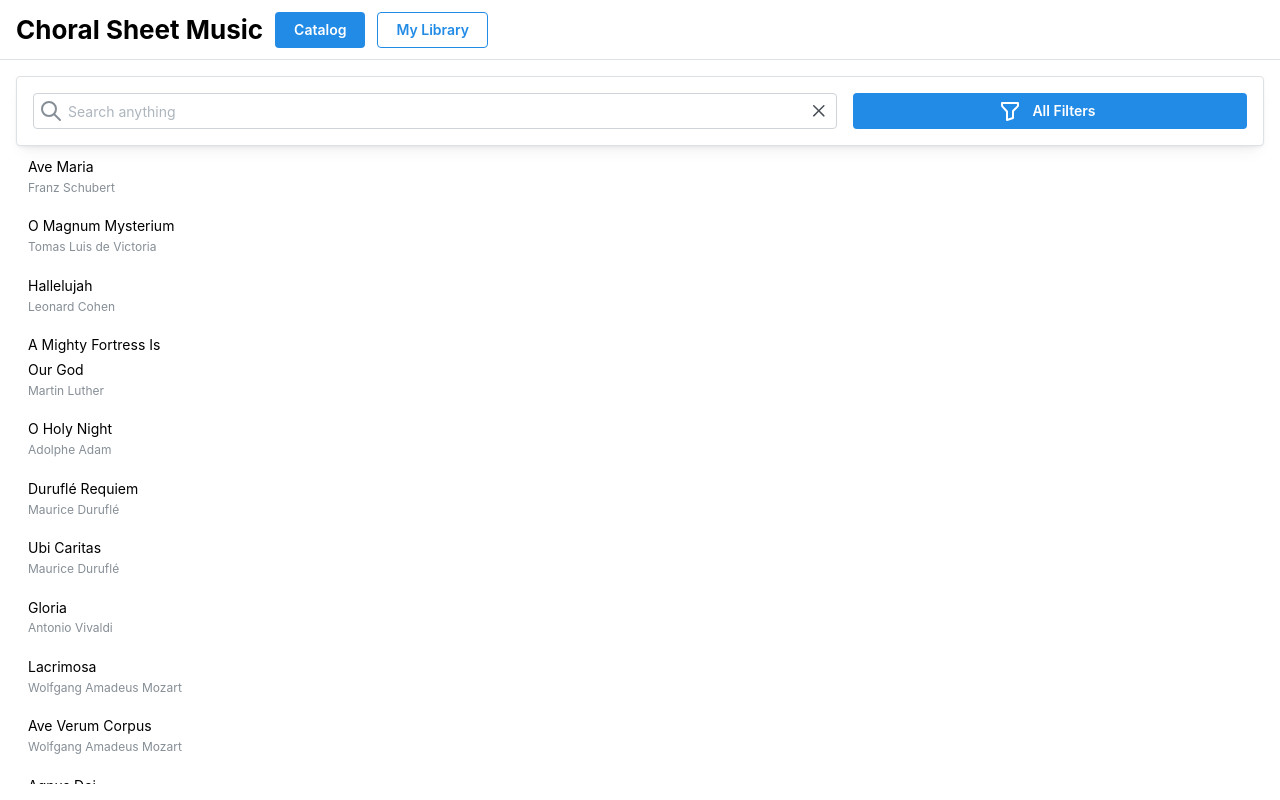
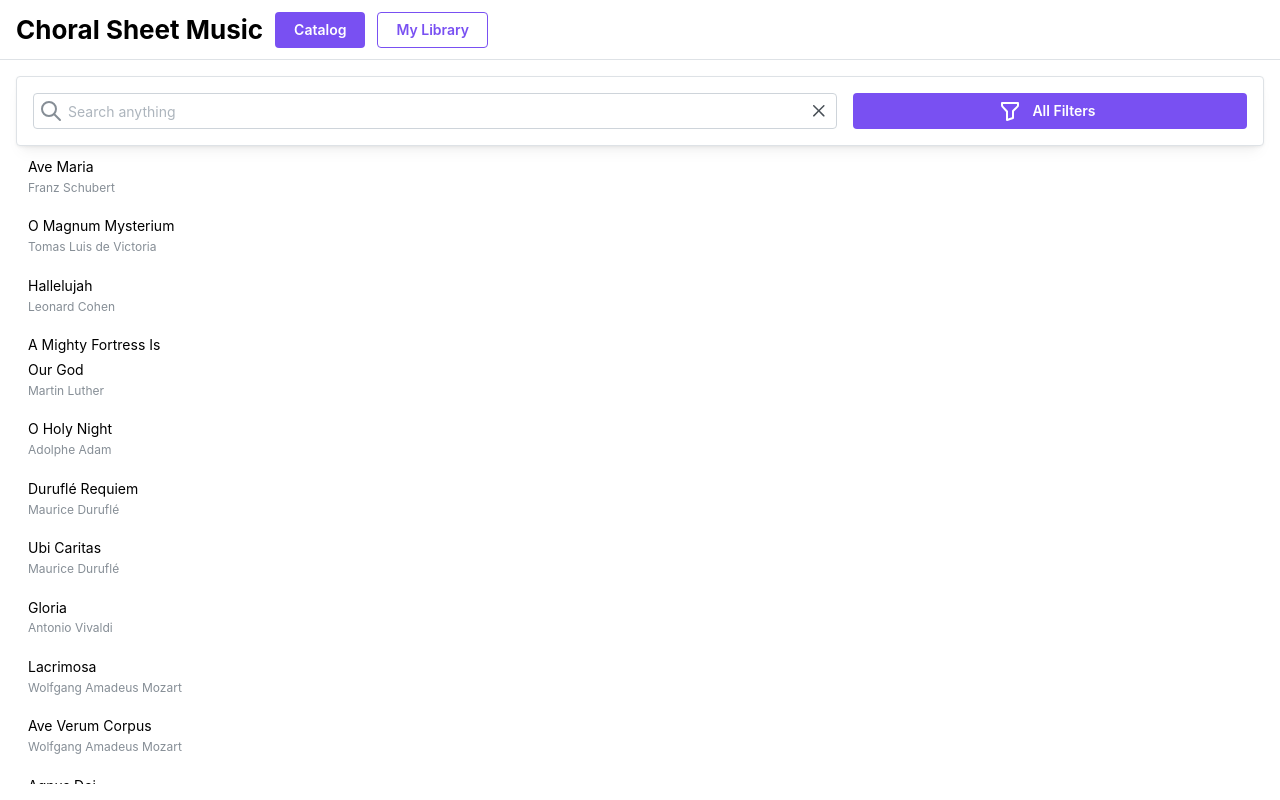
Before and after one commit to smophat7/cs356-choral-catalog, a React (Vite) app: page /catalog in a window 1280 px wide. Built offline with nearby package versions, Linux system fonts and the light colour scheme.

Commit message:
Change theme color

```diff
--- a/src/theme.ts
+++ b/src/theme.ts
@@ -1,5 +1,5 @@
 import { createTheme } from "@mantine/core";
 
 export const theme = createTheme({
-  /* Put your mantine theme override here */
+  primaryColor: "violet",
 });
```
